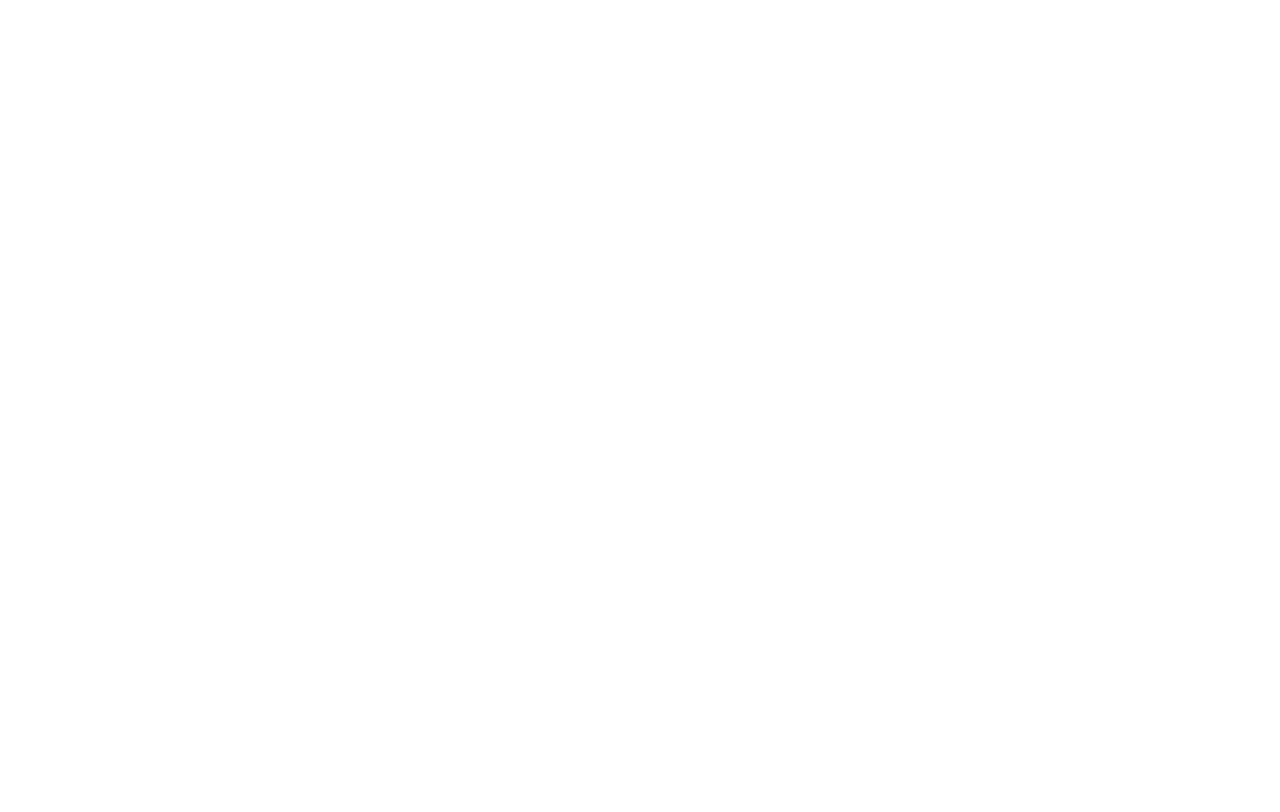
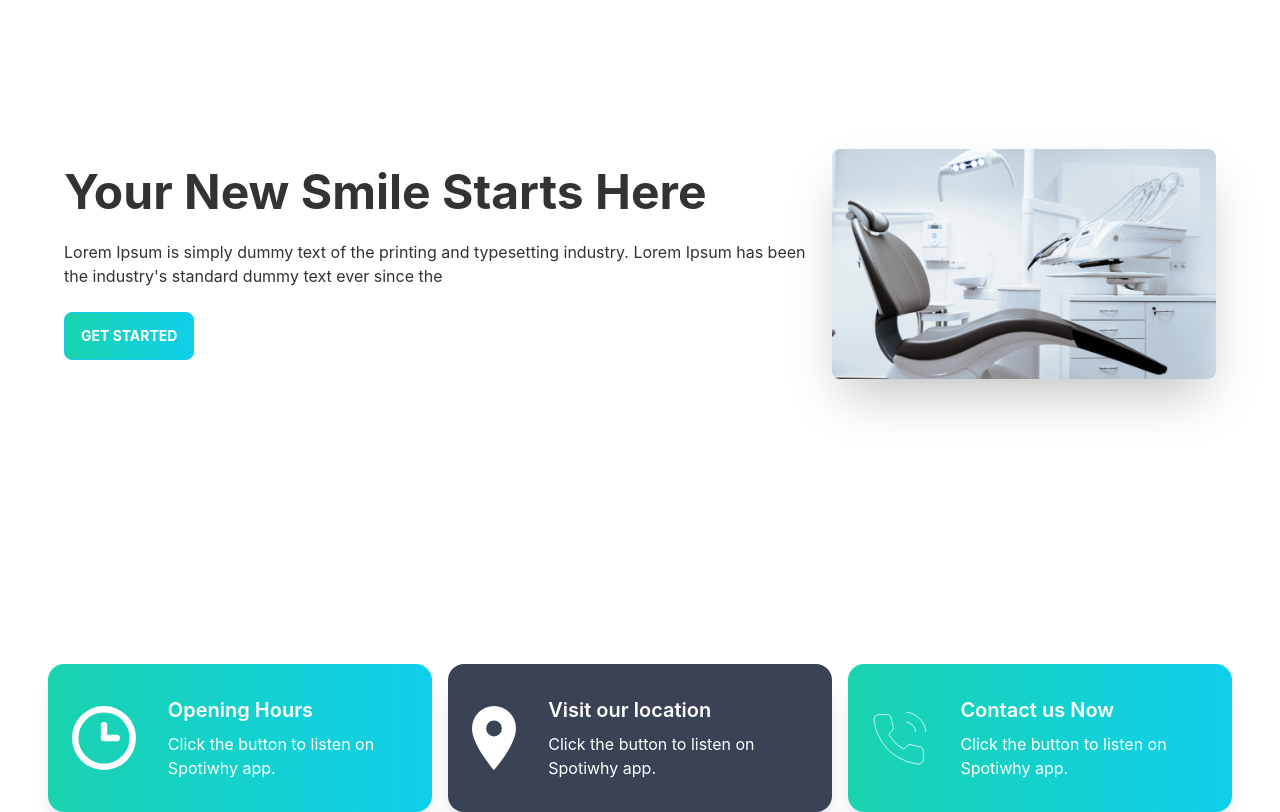
Before and after one commit to Biplob123121/doctors-portal-client, a React (Create React App) app: page / in a window 1280 px wide. Shown: the part 200-1012 px from the top of the page. Before the commit the page ends 800 px from the top, so only its background shows below. Built offline with nearby package versions, Linux system fonts and the light colour scheme.

Commit message:
info section is completed

```diff
--- /dev/null
+++ b/src/Pages/Home/Banner.js
@@ -0,0 +1,19 @@
+import React from 'react';
+import chair from '../../assets/images/chair.png';
+
+const Banner = () => {
+    return (
+        <div className="hero min-h-screen">
+            <div className="hero-content flex-col lg:flex-row-reverse">
+                <img src={chair} className="max-w-sm rounded-lg shadow-2xl" alt=''/>
+                <div>
+                    <h1 className="text-5xl font-bold">Your New Smile Starts Here</h1>
+                    <p className="py-6">Lorem Ipsum is simply dummy text of the printing and typesetting industry. Lorem Ipsum has been the industry's standard dummy text ever since the</p>
+                    <button className="btn btn-primary uppercase text-white font-bold bg-gradient-to-r from-secondary to-primary">Get Started</button>
+                </div>
+            </div>
+        </div>
+    );
+};
+
+export default Banner;
--- a/src/Pages/Home/Home.js
+++ b/src/Pages/Home/Home.js
@@ -1,10 +1,13 @@
 import React from 'react';
+import Banner from './Banner';
+import Info from './Info';
 
 const Home = () => {
     return (
-        <div>
-            <h1>This is Home.</h1>
-        </div>
+        <section className='px-12'>
+            <Banner></Banner>
+            <Info></Info>
+        </section>
     );
 };
 
--- /dev/null
+++ b/src/Pages/Home/Info.js
@@ -0,0 +1,43 @@
+import React from 'react';
+import clock from '../../assets/icons/clock.svg';
+import marker from '../../assets/icons/marker.svg';
+import phone from '../../assets/icons/phone.svg';
+import InfoCard from './InfoCard';
+
+const Info = () => {
+    const infos = [
+        {
+            _id : 1,
+            title : 'Opening Hours',
+            description : '',
+            img : clock,
+            bgClass : 'bg-gradient-to-r from-secondary to-primary'
+        },
+        {
+            _id : 2,
+            title : 'Visit our location',
+            description : '',
+            img : marker,
+            bgClass : 'bg-accent'
+        },
+        {
+            _id : 3,
+            title : 'Contact us Now',
+            description : '',
+            img : phone,
+            bgClass : 'bg-gradient-to-r from-secondary to-primary'
+        }
+    ]
+    return (
+        <div className='grid grid-cols-1 lg:grid-cols-3 gap-4'>
+            {
+                infos.map(info =><InfoCard
+                key={info._id}
+                info ={info}
+                ></InfoCard>)
+            }
+        </div>
+    );
+};
+
+export default Info;
--- /dev/null
+++ b/src/Pages/Home/InfoCard.js
@@ -0,0 +1,15 @@
+import React from 'react';
+
+const InfoCard = ({ info }) => {
+    return (
+        <div className={`card lg:card-side ${info.bgClass} shadow-xl`}>
+  <figure className='pl-6'><img src={info.img} alt=""/></figure>
+  <div className="card-body text-white">
+    <h2 className="card-title">{info.title}</h2>
+    <p>Click the button to listen on Spotiwhy app.</p>
+  </div>
+</div>
+    );
+};
+
+export default InfoCard;
--- /dev/null
+++ b/src/Pages/Home/Services.js
@@ -0,0 +1,11 @@
+import React from 'react';
+
+const Services = () => {
+    return (
+        <div>
+
+        </div>
+    );
+};
+
+export default Services;
--- a/src/Pages/Shared/Header.js
+++ b/src/Pages/Shared/Header.js
@@ -21,7 +21,7 @@
                         {menoItems}
                     </ul>
                 </div>
-                <a className="btn btn-ghost normal-case text-xl">daisyUI</a>
+                <a className="btn btn-ghost normal-case text-xl">Doctors Portal</a>
             </div>
             <div className="navbar-center hidden lg:flex">
                 <ul className="menu menu-horizontal p-0">
```
